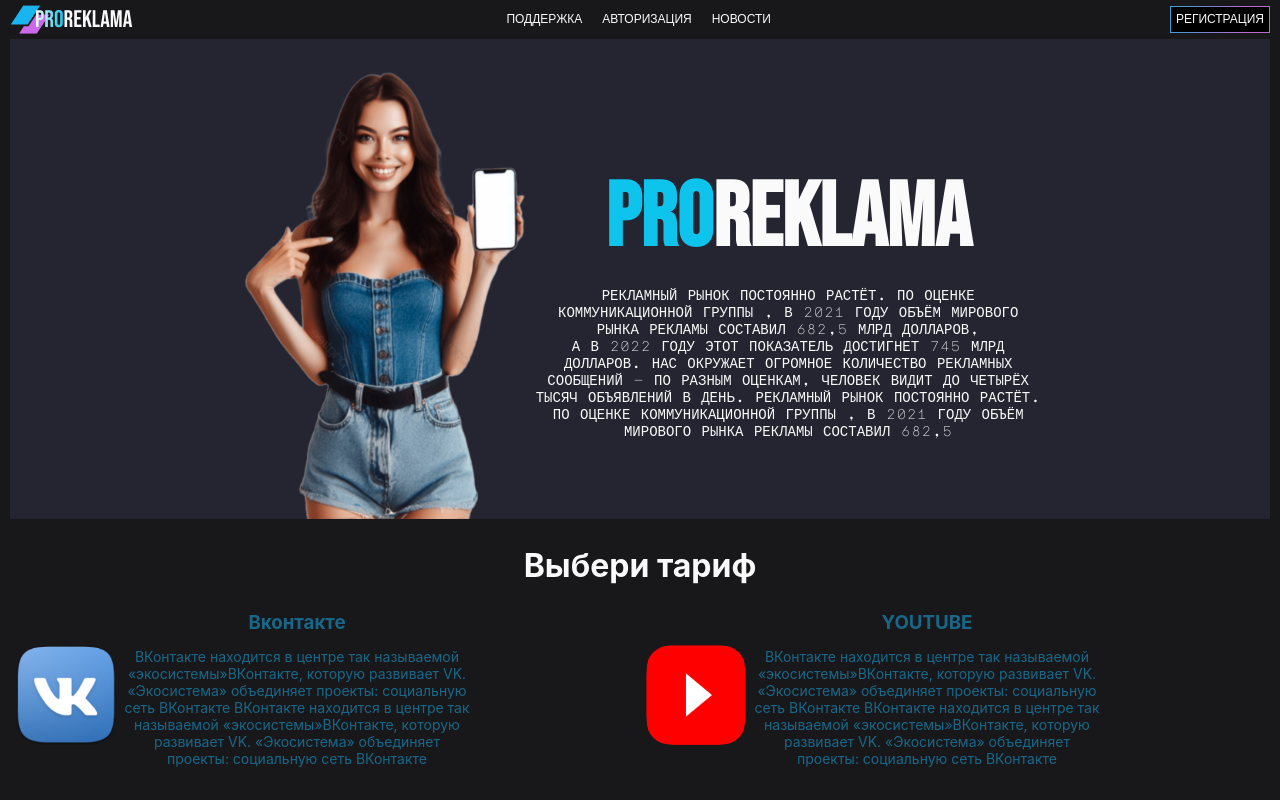
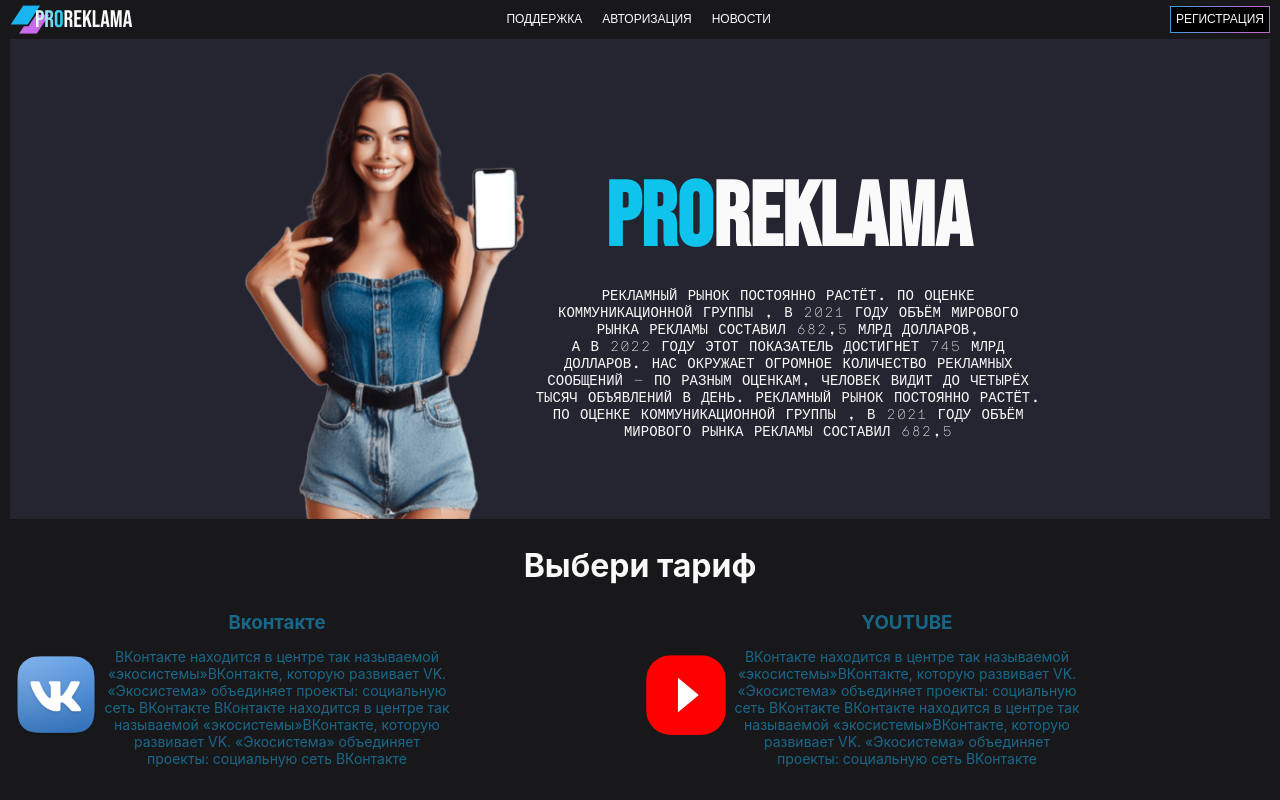
Before and after one commit to KirItPro/proreklama, a React (Create React App) app: page / in a window 1280 px wide. Shown: the top 800 px of the page. Built offline with nearby package versions, Linux system fonts and the light colour scheme.

Commit message:
make deploy

```diff
--- a/package.json
+++ b/package.json
@@ -1,11 +1,13 @@
 {
   "name": "proreklama",
   "version": "0.1.0",
+  "homepage": "https://KirItPro.github.io/proreklama",
   "private": true,
   "dependencies": {
     "@testing-library/jest-dom": "^5.17.0",
     "@testing-library/react": "^13.4.0",
     "@testing-library/user-event": "^13.5.0",
+    "gh-pages": "^6.1.1",
     "react": "^18.3.1",
     "react-dom": "^18.3.1",
     "react-scripts": "5.0.1",
@@ -15,7 +17,9 @@
     "start": "react-scripts start",
     "build": "react-scripts build",
     "test": "react-scripts test",
-    "eject": "react-scripts eject"
+    "eject": "react-scripts eject",
+    "predeploy": "npm run build",
+    "deploy": "gh-pages -d build"
   },
   "eslintConfig": {
     "extends": [
--- a/public/index.html
+++ b/public/index.html
@@ -13,7 +13,7 @@
 
     <link rel="manifest" href="%PUBLIC_URL%/manifest.json" />
 
-    <title>PROrekl</title>
+    <title>PROreklama</title>
   </head>
   <body>
     <noscript>You need to enable JavaScript to run this app.</noscript>
--- a/src/components/rates/rates.css
+++ b/src/components/rates/rates.css
@@ -34,8 +34,8 @@
     border: 0;
 }
 .rates-platforms_img {
-    width: 100px;
-    height: 100px;
+    width: 80px;
+    height: 80px;
     border: 0px solid;
     border-radius: 25px;
     transition: 0.2s;
```
Also changed, not shown: 1 other file (tests, documents, lock files or other folders).
